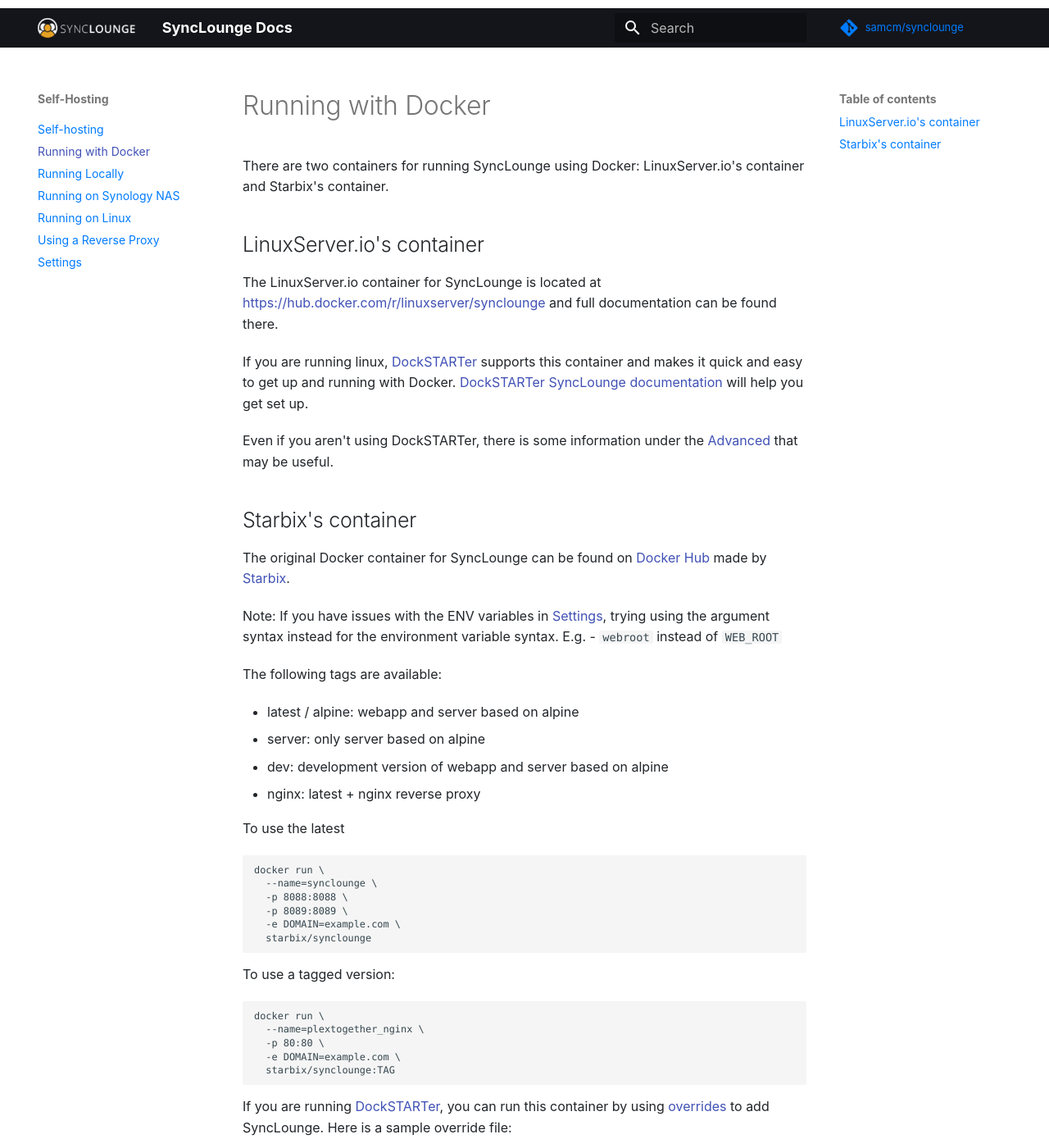
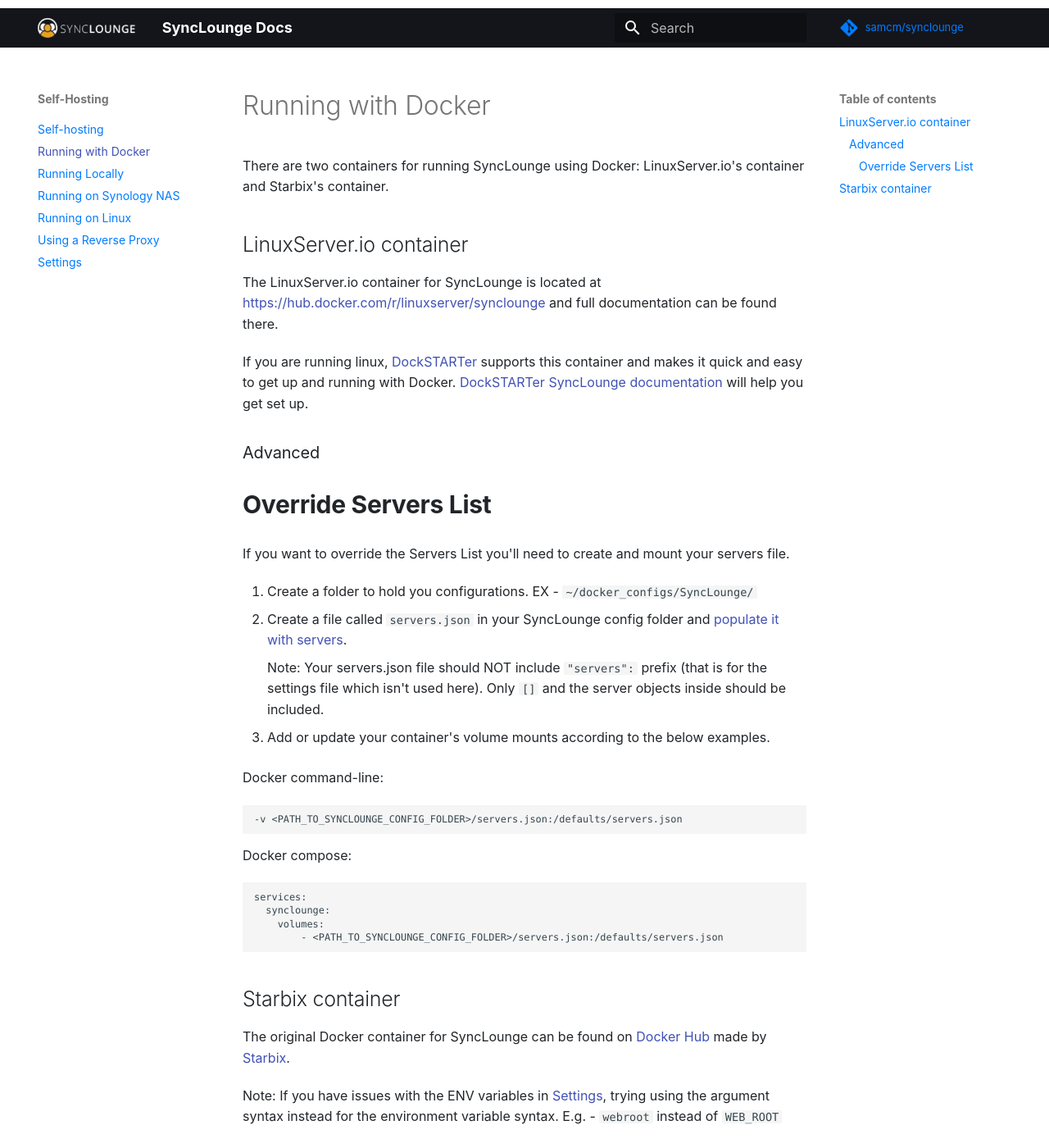
Before and after one commit to synclounge/docs.synclounge.tv, an MkDocs documentation site: the page built from docs/self-hosted/docker.md, in a window 1280 px wide and 1400 px high. Shown: the whole window at 82% size. Built offline with MkDocs 1.6.1 and Material for MkDocs 9.7.7, drawn with Linux system fonts in a browser that asks for light colours; comment, search, counter and statistics services are not loaded.

Commit message:
Update docker.md (#32)
Pull advanced information into the docs
Change some text

````diff
--- a/docs/self-hosted/docker.md
+++ b/docs/self-hosted/docker.md
@@ -3,15 +3,41 @@
 
 There are two containers for running SyncLounge using Docker: LinuxServer.io's container and Starbix's container.
 
-## LinuxServer.io's container
+## LinuxServer.io container
 
 The LinuxServer.io container for SyncLounge is located at [https://hub.docker.com/r/linuxserver/synclounge](https://hub.docker.com/r/linuxserver/synclounge) and full documentation can be found there.
 
 If you are running linux, [DockSTARTer](https://dockstarter.com/) supports this container and makes it quick and easy to get up and running with Docker. [DockSTARTer SyncLounge documentation](https://dockstarter.com/apps/synclounge/) will help you get set up.
 
-Even if you aren't using DockSTARTer, there is some information under the [Advanced](https://dockstarter.com/apps/synclounge/#advanced) that may be useful.
+### Advanced
 
-## Starbix's container
+#### Override Servers List
+
+If you want to override the Servers List you'll need to create and mount your servers file.
+
+1. Create a folder to hold you configurations. EX - `~/docker_configs/SyncLounge/`
+1. Create a file called `servers.json` in your SyncLounge config folder and [populate it with servers](http://docs.synclounge.tv/self-hosted/settings/#customize-the-entire-list).
+
+    Note: Your servers.json file should NOT include `"servers":` prefix (that is for the settings file which isn't used here). Only `[]` and the server objects inside should be included.
+
+1. Add or update your container's volume mounts according to the below examples.
+
+Docker command-line:
+
+```bash
+-v <PATH_TO_SYNCLOUNGE_CONFIG_FOLDER>/servers.json:/defaults/servers.json
+```
+
+Docker compose:
+
+```yaml
+services:
+  synclounge:
+    volumes:
+        - <PATH_TO_SYNCLOUNGE_CONFIG_FOLDER>/servers.json:/defaults/servers.json
+```
+
+## Starbix container
 
 The original Docker container for SyncLounge can be found on [Docker Hub](https://hub.docker.com/r/starbix/synclounge) made by [Starbix](https://github.com/Starbix/).
 
````
